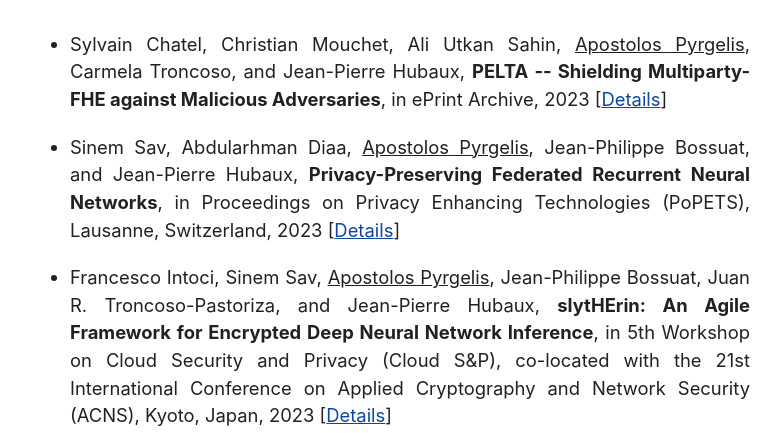
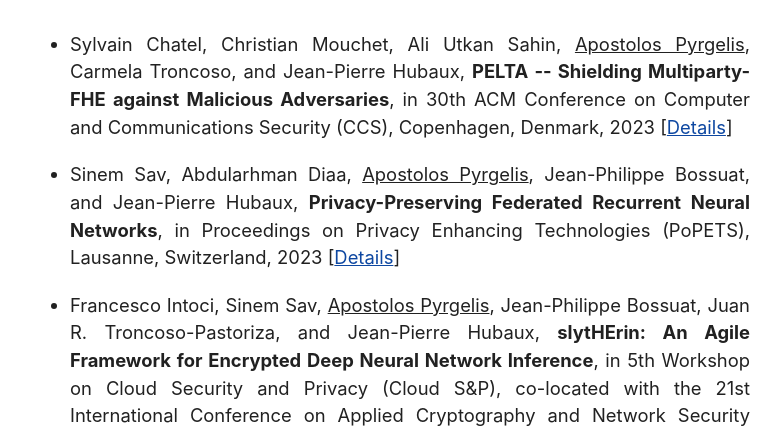
Before and after one commit to mex2meou/mex2meou.github.io, a plain HTML site: page research.html in a window 1280 px wide. Shown: the part 352-785 px from the top of the page, without its empty margins (250-1031 px from the left). Drawn offline with Linux system fonts and the light colour scheme.

Commit message:
update pelta

```diff
--- a/research.html
+++ b/research.html
@@ -31,7 +31,7 @@
 
         <h2>Publications</h2>
         <ul>
-		   <li><p align="justify">Sylvain Chatel, Christian Mouchet, Ali Utkan Sahin, <u>Apostolos Pyrgelis</u>, Carmela Troncoso, and Jean-Pierre Hubaux, <strong>PELTA -- Shielding Multiparty-FHE against Malicious Adversaries</strong>, in ePrint Archive, 2023 [<a href="https://eprint.iacr.org/2023/642">Details</a>]</p></li>
+		   <li><p align="justify">Sylvain Chatel, Christian Mouchet, Ali Utkan Sahin, <u>Apostolos Pyrgelis</u>, Carmela Troncoso, and Jean-Pierre Hubaux, <strong>PELTA -- Shielding Multiparty-FHE against Malicious Adversaries</strong>, in 30th ACM Conference on Computer and Communications Security (CCS), Copenhagen, Denmark, 2023 [<a href="https://eprint.iacr.org/2023/642">Details</a>]</p></li>
 
 		   <li><p align="justify">Sinem Sav, Abdularhman Diaa, <u>Apostolos Pyrgelis</u>, Jean-Philippe Bossuat, and Jean-Pierre Hubaux, <strong>Privacy-Preserving Federated Recurrent Neural Networks</strong>, in Proceedings on Privacy Enhancing Technologies (PoPETS), Lausanne, Switzerland, 2023 [<a href="https://arxiv.org/abs/2207.13947">Details</a>]</p></li>
 
```
